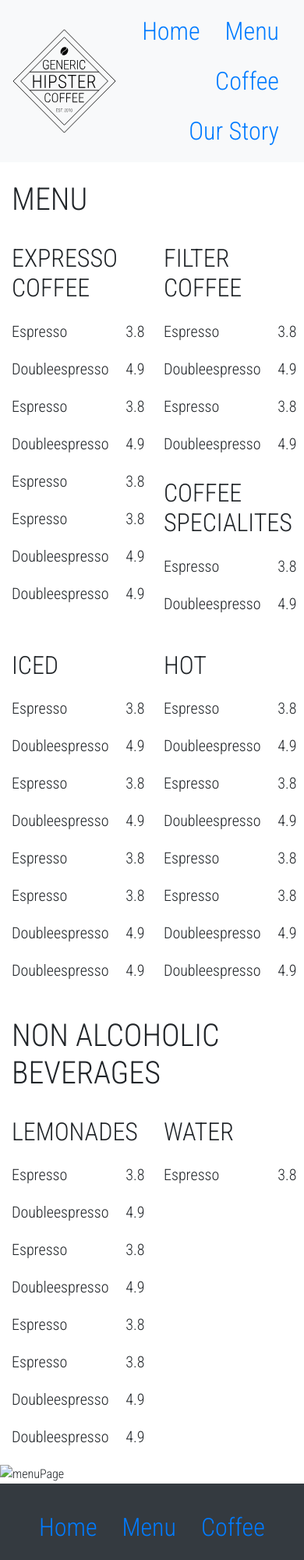
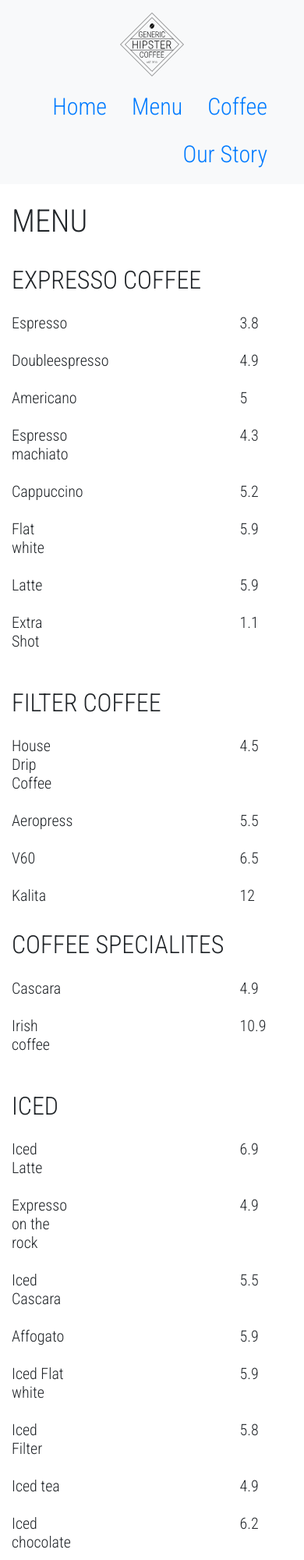
Before and after one commit to aastha92/coffeeSiteHackathon1, a website: page src/assets/menu.html in a window 390 px wide. Shown: the top 2000 px of the page at 78% size. Drawn offline with nearby package versions, Linux system fonts and the light colour scheme; files that its build step writes are made by us from their sources.

Commit message:
with responsivity

```diff
--- a/src/assets/menu.html
+++ b/src/assets/menu.html
@@ -12,9 +12,12 @@
     </head>
     <body>
             <nav class="navbar navbar-expand bg-light">
-            <div class="container">
-            <a class="navbar-brand" href="/"><img src="/img/logo.svg" class="coffeeShopLogo"></a>
-            <ul class="nav justify-content-end">
+                    <div class="container flex-wrap">
+
+
+                    <a class="navbar col-sm-12 col-lg-5 justify-content-center" href="/"><img src="/img/logo.svg" class="coffeeShopLogo"></a>
+
+                    <ul class="nav col-sm-12 col-lg-7 justify-content-end">
                         <li class="nav-item">
                         <a class="nav-link active " href="/">Home</a>
                         </li>
@@ -34,74 +37,121 @@
         <div class="container">
             <div class="row">
                 <div class="col-12 h1 text-uppercase mt-4">menu</div>
-                <div class="col-6">
+                <div class="col-lg-6">
                     <h2 class="text-uppercase mt-4 h2 text-secondry">expresso coffee</h2>
                     <p class="row mt-4 justify-content-between"><span class="col-3 h5">Espresso</span> <span class="col-3 h5">3.8</span></p>
                     <p class="row justify-content-between"><span class="col-3 h5">Doubleespresso</span> <span class="col-3 h5">4.9</span></p>
-                    <p class="row justify-content-between"><span class="col-3 h5">Espresso</span> <span class="col-3 h5">3.8</span></p>
-                    <p class="row justify-content-between"><span class="col-3 h5">Doubleespresso</span> <span class="col-3 h5">4.9</span></p>
-                    <p class="row justify-content-between"><span class="col-3 h5">Espresso</span> <span class="col-3 h5">3.8</span></p>
-                    <p class="row justify-content-between"><span class="col-3 h5">Espresso</span> <span class="col-3 h5">3.8</span></p>
-                    <p class="row justify-content-between"><span class="col-3 h5">Doubleespresso</span> <span class="col-3 h5">4.9</span></p>
-                    <p class="row justify-content-between"><span class="col-3 h5">Doubleespresso</span> <span class="col-3 h5">4.9</span></p>
+                    <p class="row justify-content-between"><span class="col-3 h5">Americano</span> <span class="col-3 h5">5</span></p>
+                    <p class="row justify-content-between"><span class="col-3 h5">Espresso machiato</span> <span class="col-3 h5">4.3</span></p>
+                    <p class="row justify-content-between"><span class="col-3 h5">Cappuccino</span> <span class="col-3 h5">5.2</span></p>
+                    <p class="row justify-content-between"><span class="col-3 h5">Flat white</span> <span class="col-3 h5">5.9</span></p>
+                    <p class="row justify-content-between"><span class="col-3 h5">Latte</span> <span class="col-3 h5">5.9</span></p>
+                    <p class="row justify-content-between"><span class="col-3 h5">Extra Shot</span> <span class="col-3 h5">1.1</span></p>
                 </div>
 
-                <div class="col-6">
+                <div class="col-lg-6">
                     <h2 class="text-uppercase mt-4 h2 text-secondry">Filter coffee</h2>
-                    <p class="row mt-4 justify-content-between"><span class="col-3 h5">Espresso</span> <span class="col-3 h5">3.8</span></p>
-                    <p class="row justify-content-between"><span class="col-3 h5">Doubleespresso</span> <span class="col-3 h5">4.9</span></p>
-                    <p class="row justify-content-between"><span class="col-3 h5">Espresso</span> <span class="col-3 h5">3.8</span></p>
-                    <p class="row justify-content-between"><span class="col-3 h5">Doubleespresso</span> <span class="col-3 h5">4.9</span></p>
+                    <p class="row mt-4 justify-content-between"><span class="col-3 h5">House Drip Coffee</span> <span class="col-3 h5">4.5</span></p>
+                    <p class="row justify-content-between"><span class="col-3 h5">Aeropress</span> <span class="col-3 h5">5.5</span></p>
+                    <p class="row justify-content-between"><span class="col-3 h5">V60</span> <span class="col-3 h5">6.5</span></p>
+                    <p class="row justify-content-between"><span class="col-3 h5">Kalita</span> <span class="col-3 h5">12</span></p>
 
                     <h2 class="text-uppercase mt-4 h2 text-secondry">coffee specialites</h2>
-                    <p class="row mt-4 justify-content-between"><span class="col-3 h5">Espresso</span> <span class="col-3 h5">3.8</span></p>
-                    <p class="row justify-content-between"><span class="col-3 h5">Doubleespresso</span> <span class="col-3 h5">4.9</span></p>
+                    <p class="row mt-4 justify-content-between"><span class="col-3 h5">Cascara</span> <span class="col-3 h5">4.9</span></p>
+                    <p class="row justify-content-between"><span class="col-3 h5">Irish coffee</span> <span class="col-3 h5">10.9</span></p>
                 </div>
 
-                <div class="col-6">
+                <div class="col-lg-6">
                     <h2 class="text-uppercase mt-4 h2 text-secondry">iced</h2>
-                    <p class="row mt-4 justify-content-between"><span class="col-3 h5">Espresso</span> <span class="col-3 h5">3.8</span></p>
-                    <p class="row justify-content-between"><span class="col-3 h5">Doubleespresso</span> <span class="col-3 h5">4.9</span></p>
-                    <p class="row justify-content-between"><span class="col-3 h5">Espresso</span> <span class="col-3 h5">3.8</span></p>
-                    <p class="row justify-content-between"><span class="col-3 h5">Doubleespresso</span> <span class="col-3 h5">4.9</span></p>
-                    <p class="row justify-content-between"><span class="col-3 h5">Espresso</span> <span class="col-3 h5">3.8</span></p>
-                    <p class="row justify-content-between"><span class="col-3 h5">Espresso</span> <span class="col-3 h5">3.8</span></p>
-                    <p class="row justify-content-between"><span class="col-3 h5">Doubleespresso</span> <span class="col-3 h5">4.9</span></p>
-                    <p class="row justify-content-between"><span class="col-3 h5">Doubleespresso</span> <span class="col-3 h5">4.9</span></p>
+                    <p class="row mt-4 justify-content-between"><span class="col-3 h5">Iced Latte</span> <span class="col-3 h5">6.9</span></p>
+                    <p class="row justify-content-between"><span class="col-3 h5">Expresso on the rock</span> <span class="col-3 h5">4.9</span></p>
+                    <p class="row justify-content-between"><span class="col-3 h5">Iced Cascara</span> <span class="col-3 h5">5.5</span></p>
+                    <p class="row justify-content-between"><span class="col-3 h5">Affogato</span> <span class="col-3 h5">5.9</span></p>
+                    <p class="row justify-content-between"><span class="col-3 h5">Iced Flat white</span> <span class="col-3 h5">5.9</span></p>
+                    <p class="row justify-content-between"><span class="col-3 h5">Iced Filter</span> <span class="col-3 h5">5.8</span></p>
+                    <p class="row justify-content-between"><span class="col-3 h5">Iced tea</span> <span class="col-3 h5">4.9</span></p>
+                    <p class="row justify-content-between"><span class="col-3 h5">Iced chocolate</span> <span class="col-3 h5">6.2</span></p>
                 </div>
 
-                <div class="col-6">
+                <div class="col-lg-6">
                     <h2 class="text-uppercase mt-4 h2 text-secondry">hot</h2>
-                    <p class="row mt-4 justify-content-between"><span class="col-3 h5">Espresso</span> <span class="col-3 h5">3.8</span></p>
-                    <p class="row justify-content-between"><span class="col-3 h5">Doubleespresso</span> <span class="col-3 h5">4.9</span></p>
-                    <p class="row justify-content-between"><span class="col-3 h5">Espresso</span> <span class="col-3 h5">3.8</span></p>
-                    <p class="row justify-content-between"><span class="col-3 h5">Doubleespresso</span> <span class="col-3 h5">4.9</span></p>
-                    <p class="row justify-content-between"><span class="col-3 h5">Espresso</span> <span class="col-3 h5">3.8</span></p>
-                    <p class="row justify-content-between"><span class="col-3 h5">Espresso</span> <span class="col-3 h5">3.8</span></p>
-                    <p class="row justify-content-between"><span class="col-3 h5">Doubleespresso</span> <span class="col-3 h5">4.9</span></p>
-                    <p class="row justify-content-between"><span class="col-3 h5">Doubleespresso</span> <span class="col-3 h5">4.9</span></p>
+                    <p class="row mt-4 justify-content-between"><span class="col-3 h5">Tea</span> <span class="col-3 h5">4.9</span></p>
+                    <p class="row justify-content-between"><span class="col-3 h5">Ginger tea</span> <span class="col-3 h5">5.9</span></p>
+                    <p class="row justify-content-between"><span class="col-3 h5">Hot chocolate</span> <span class="col-3 h5">5.8</span></p>
                 </div>
 
                 <div class="col-12 h1 text-uppercase mt-4 text-secondry">non alcoholic beverages</div>
 
-                <div class="col-6">
+                <div class="col-lg-6">
                     <h2 class="text-uppercase mt-4 h2 text-secondry">Lemonades</h2>
-                    <p class="row mt-4 justify-content-between"><span class="col-3 h5">Espresso</span> <span class="col-3 h5">3.8</span></p>
-                    <p class="row justify-content-between"><span class="col-3 h5">Doubleespresso</span> <span class="col-3 h5">4.9</span></p>
+                    <p class="row mt-4 justify-content-between"><span class="col-3 h5">Fresh Squeezed Lemonade</span> <span class="col-3 h5">5.0</span></p>
+                    <p class="row justify-content-between"><span class="col-3 h5">Ginger Lemonade</span> <span class="col-3 h5">4.5</span></p>
                     <p class="row justify-content-between"><span class="col-3 h5">Espresso</span> <span class="col-3 h5">3.8</span></p>
-                    <p class="row justify-content-between"><span class="col-3 h5">Doubleespresso</span> <span class="col-3 h5">4.9</span></p>
+                    <p class="row justify-content-between"><span class="col-3 h5">Cascara Fizz Original</span> <span class="col-3 h5">5.8</span></p>
+                    <p class="row justify-content-between"><span class="col-3 h5">Club-mate Cola</span> <span class="col-3 h5">4.5</span></p>
                     <p class="row justify-content-between"><span class="col-3 h5">Espresso</span> <span class="col-3 h5">3.8</span></p>
-                    <p class="row justify-content-between"><span class="col-3 h5">Espresso</span> <span class="col-3 h5">3.8</span></p>
-                    <p class="row justify-content-between"><span class="col-3 h5">Doubleespresso</span> <span class="col-3 h5">4.9</span></p>
-                    <p class="row justify-content-between"><span class="col-3 h5">Doubleespresso</span> <span class="col-3 h5">4.9</span></p>
+                    <p class="row justify-content-between"><span class="col-3 h5">onic Thomas Henry</span> <span class="col-3 h5">4.3</span></p>
                 </div>
 
-                <div class="col-6">
+                <div class="col-lg-6">
                     <h2 class="text-uppercase mt-4 h2 text-secondry">water</h2>
-                    <p class="row mt-4 justify-content-between"><span class="col-3 h5">Espresso</span> <span class="col-3 h5">3.8</span></p>
+                    <p class="row mt-4 justify-content-between"><span class="col-3 h5">Sparkling</span> <span class="col-3 h5">2.4</span></p>
+                    <p class="row mt-4 justify-content-between"><span class="col-3 h5">Still</span> <span class="col-3 h5">2.4</span></p>
                 </div>
 
-                <img src="/img/espresso-machine-detail.jpg" alt="menuPage" class="img-fluid">
+                <div class="col-12 h1 text-uppercase mt-4 text-secondry">alcoholic beverages</div>
+
+                <div class="col-lg-6">
+                    <h2 class="text-uppercase mt-4 h2 text-secondry">Beer</h2>
+                    <p class="row mt-4 justify-content-between"><span class="col-3 h5">Small breweries on tap</span> <span class="col-3 h5">3.5</span></p>
+                    <p class="row justify-content-between"><span class="col-3 h5">Birell (bottled)</span> <span class="col-3 h5">3.5</span></p>
+                    <p class="row justify-content-between"><span class="col-3 h5">ider Magnetic Apple</span> <span class="col-3 h5">4.5</span></p>
+
+                    <h2 class="text-uppercase mt-4 h2 text-secondry">White wine</h2>
+                    <p class="row mt-4 justify-content-between"><span class="col-3 h5">Chardonnay Les Vignes de L'Arque, France</span> <span class="col-3 h5">3.5</span></p>
+                    <p class="row justify-content-between"><span class="col-3 h5">Sauvignon Blanc, Château Le Sartre Blanc 2011</span> <span class="col-3 h5">3.8</span></p>
+
+                    <h2 class="text-uppercase mt-4 h2 text-secondry">Red Wine</h2>
+                    <p class="row mt-4 justify-content-between"><span class="col-3 h5">Cuvée Côtes du Rhône Vigneros de Caracterem</span> <span class="col-3 h5">3.5</span></p>
+                    <p class="row justify-content-between"><span class="col-3 h5">Cabernet Sauvignon, Château Tour du Roch-Milon 2011</span> <span class="col-3 h5">3.5</span></p>
+
+                    <h2 class="text-uppercase mt-4 h2 text-secondry">Cocktails</h2>
+                    <p class="row mt-4 justify-content-between"><span class="col-3 h5">Gin Tonic</span> <span class="col-3 h5">9.0</span></p>
+                    <p class="row justify-content-between"><span class="col-3 h5">Cuba Libre</span> <span class="col-3 h5">9.9</span></p>
+                    <p class="row justify-content-between"><span class="col-3 h5">Mojito</span> <span class="col-3 h5">9.9</span></p>
+                </div>
+
+                <div class="col-lg-6">
+                    <h2 class="text-uppercase mt-4 h2 text-secondry">Spirits</h2>
+                    <p class="row mt-4 justify-content-between"><span class="col-3 h5">Metaxa 12*</span> <span class="col-3 h5">7.5</span></p>
+                    <p class="row justify-content-between"><span class="col-3 h5">Tullamore Dew</span> <span class="col-3 h5">6.5</span></p>
+                    <p class="row justify-content-between"><span class="col-3 h5">Jameson Whiskey</span> <span class="col-3 h5">6.5</span></p>
+                    <p class="row justify-content-between"><span class="col-3 h5">Bombay, Añejo Suave</span> <span class="col-3 h5">6.8</span></p>
+                    <p class="row justify-content-between"><span class="col-3 h5">Ron Cubay, Añejo Suave</span> <span class="col-3 h5">6.5</span></p>
+                    <p class="row justify-content-between"><span class="col-3 h5">Tequila, El Jimador, Reposado</span> <span class="col-3 h5">6.2</span></p>
+                    <p class="row justify-content-between"><span class="col-3 h5">Vodka Finlandia</span> <span class="col-3 h5">5.5</span></p>
+                    <p class="row justify-content-between"><span class="col-3 h5">Bailey's</span> <span class="col-3 h5">5.5</span></p>
+                    <p class="row justify-content-between"><span class="col-3 h5">Jagermeister</span> <span class="col-3 h5">5.5</span></p>
+                    <p class="row justify-content-between"><span class="col-3 h5">Graham's Tawny Porto</span> <span class="col-3 h5">4.7</span></p>
+                </div>
+
+                <div class="col-lg-6">
+                    <h2 class="text-uppercase mt-4 h2 text-secondry">Something to eat</h2>
+                    <p class="row mt-4 justify-content-between"><span class="col-3 h5">Soup of the day</span> <span class="col-3 h5">5.8</span></p>
+                    <p class="row justify-content-between"><span class="col-3 h5">Chipotle Citrus Chicken Sandwich</span> <span class="col-3 h5">5.4</span></p>
+                    <p class="row justify-content-between"><span class="col-3 h5">Avocado Toast</span> <span class="col-3 h5">5.6</span></p>
+                    <p class="row justify-content-between"><span class="col-3 h5">Super BLT Sandwich</span> <span class="col-3 h5">12.8</span></p>
+                </div>
+
+                <div class="col-lg-6">
+                    <h2 class="text-uppercase mt-4 h2 text-secondry">sweets</h2>
+                    <p class="row mt-4 justify-content-between"><span class="col-3 h5">Homemade cakes of the day</span> <span class="col-3 h5">5.0</span></p>
+                    <p class="row justify-content-between"><span class="col-3 h5">Key Lime and Coconut</span> <span class="col-3 h5">1.5</span></p>
+                    <p class="row justify-content-between"><span class="col-3 h5">Icecream</span> <span class="col-3 h5">2</span></p>
+                    <p class="row justify-content-between"><span class="col-3 h5">Tiramisu</span> <span class="col-3 h5">6</span></p>
+                </div>
+
+                <img src="/img/espresso-machine-detail.jpg" alt="menuPage" class="img-fluid footer-img" style="width: 100%;height: 100%;">
 
             </div>
         </div>
--- a/src/scss/_base.scss
+++ b/src/scss/_base.scss
@@ -4,9 +4,23 @@ body{
 }
 
 .coffeeShopLogo {
-    width: 100%;
+    width: 40%;
+
+    @include media-breakpoint-down(lg) {
+		width: 25%;
+	}
+
 }
 
 .nav-item {
-    font-size: 32px;
+    font-size: 30px;
 }
+
+img {
+    width: 100%;
+    height: 100%;
+}
+
+.footer-img {
+	margin-bottom: -30px;
+}
```
Also changed, not shown: src/assets/coffee.html (+10 -7 lines), src/assets/index.html (+13 -10 lines), src/assets/our-story.html (+7 -34 lines). Lines whose indentation alone changed are shown as unchanged.
